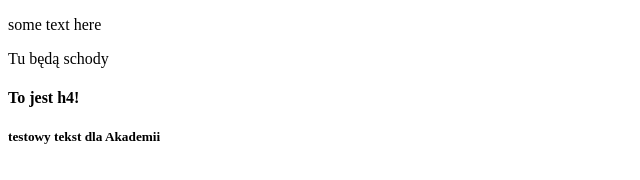
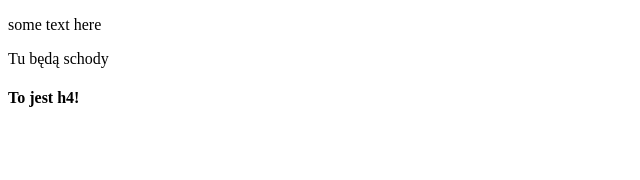
Before and after one commit to zebrulik/zebrulik.github.io, a plain HTML site: page index.html in a window 1280 px wide. Shown: the whole page, without its empty margins (0-640 px from the left). Drawn offline with Linux system fonts and the light colour scheme.

Commit message:
Revert "to jest komentarz"
This reverts commit 115695a3d9ac8f5a83edcc27122ca37f8049ae24.

```diff
--- a/index.html
+++ b/index.html
@@ -9,6 +9,5 @@
     <p>some text here</p>
     <p>Tu będą schody</p>
     <h4>To jest h4!</h4>
-    <h5>testowy tekst dla Akademii</h5>
 </body>
 </html>
```
